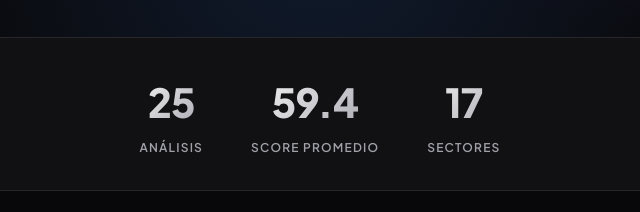
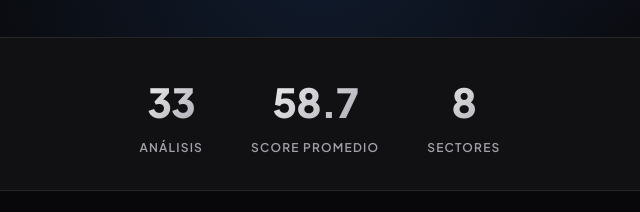
Before and after one commit to virtualidadreal/analisis-inversiones, a plain HTML site: page index.html in a window 1280 px wide. Shown: the part 299-511 px from the top of the page, 320-960 px from the left. Drawn offline with Linux system fonts and the light colour scheme.

Commit message:
fix: Make stats bar dynamic instead of hardcoded
Stats (total, average score, sectors) now compute from data array.
Fixes counter showing 25 instead of 33 analyses.

Co-Authored-By: Claude Opus 4.6 <noreply@anthropic.com>

```diff
--- a/index.html
+++ b/index.html
@@ -881,15 +881,15 @@
 
     <div class="stats-bar">
         <div class="stat animate-fade-up" style="animation-delay: 300ms;">
-            <div class="stat-value">25</div>
+            <div class="stat-value" id="statTotal">-</div>
             <div class="stat-label">Análisis</div>
         </div>
         <div class="stat animate-fade-up" style="animation-delay: 350ms;">
-            <div class="stat-value">59.4</div>
+            <div class="stat-value" id="statAvg">-</div>
             <div class="stat-label">Score Promedio</div>
         </div>
         <div class="stat animate-fade-up" style="animation-delay: 400ms;">
-            <div class="stat-value">17</div>
+            <div class="stat-value" id="statSectors">-</div>
             <div class="stat-label">Sectores</div>
         </div>
     </div>
@@ -981,7 +981,7 @@
 
     <footer>
         <p>Generado con <a href="#">/analista</a> · FMA</p>
-        <p style="margin-top: 0.5rem; opacity: 0.7;">Última actualización: 28 Enero 2026</p>
+        <p style="margin-top: 0.5rem; opacity: 0.7;">Última actualización: 14 Febrero 2026</p>
     </footer>
 
     <script>
@@ -1168,6 +1168,11 @@
             activeFiltersCount.style.display = count > 0 ? 'inline-flex' : 'none';
         }
 
+        // Dynamic stats
+        document.getElementById('statTotal').textContent = analyses.length;
+        document.getElementById('statAvg').textContent = (analyses.reduce((sum, a) => sum + a.score, 0) / analyses.length).toFixed(1);
+        document.getElementById('statSectors').textContent = new Set(analyses.map(a => a.sector)).size;
+
         // Initial render
         renderCards();
         updateActiveFiltersCount();
```
